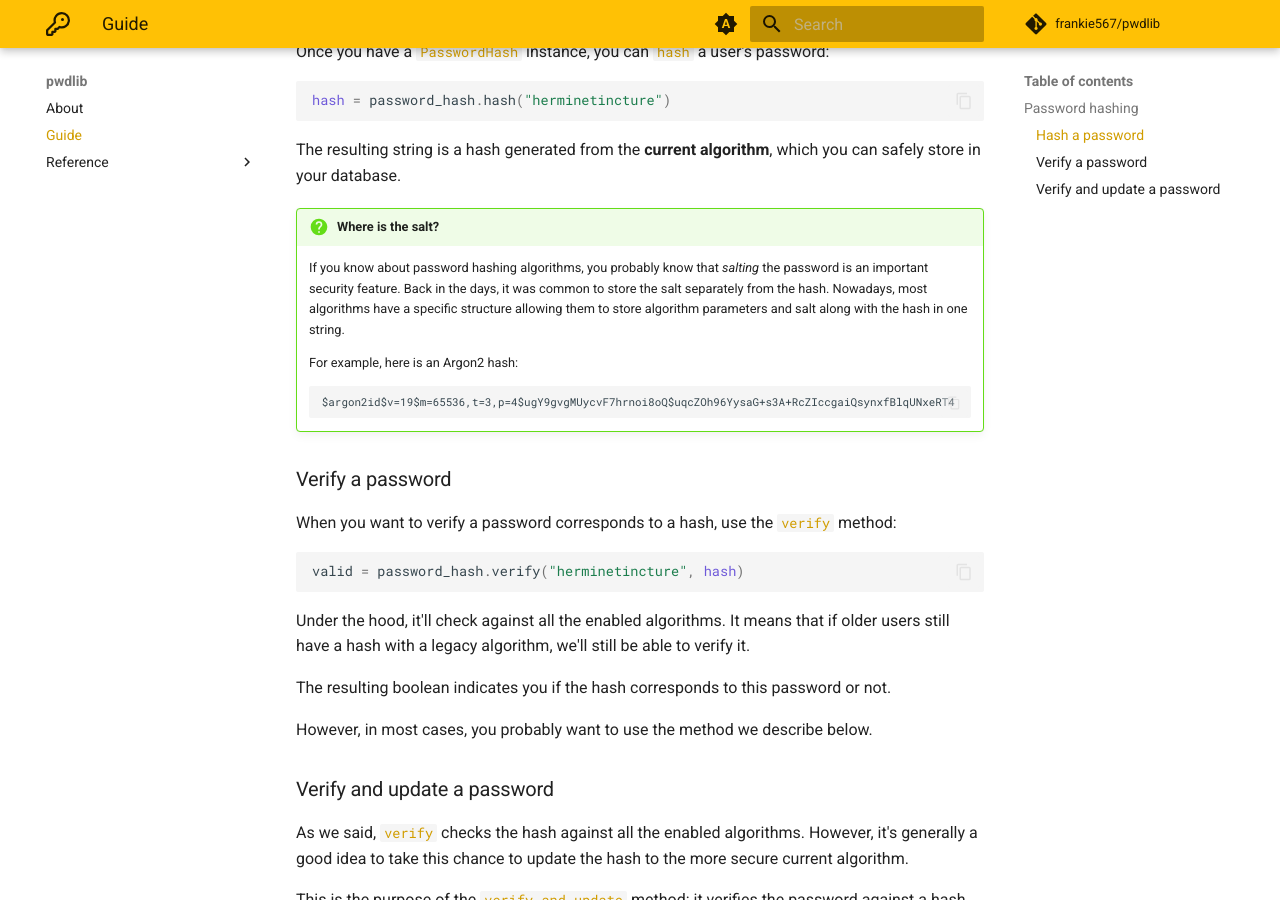
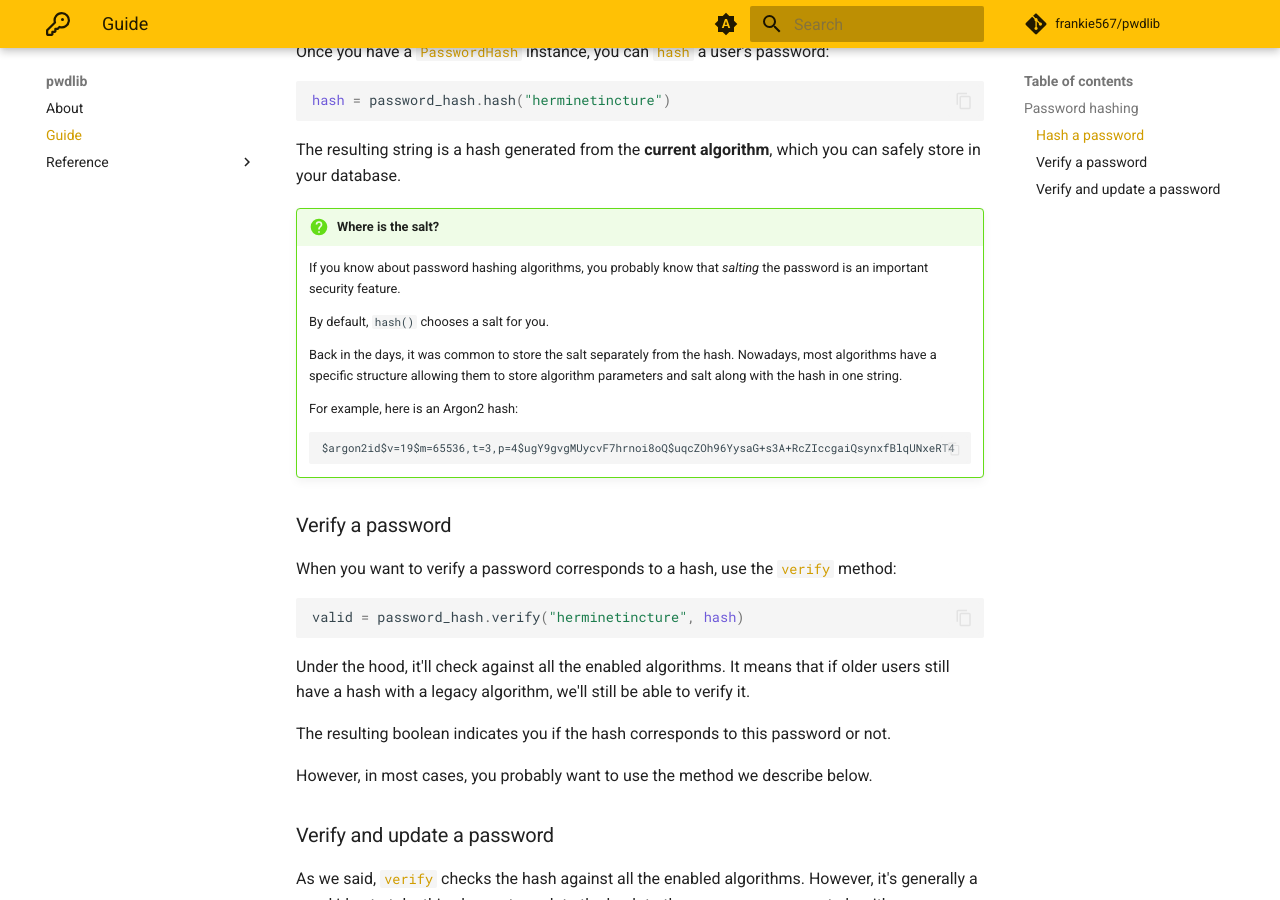
Before and after one commit to frankie567/pwdlib, an MkDocs documentation site: the page built from docs/guide.md, in a window 1280 px wide and 900 px high, scrolled down 1377 px. Built offline with MkDocs 1.6.1 and Material for MkDocs 9.7.7, drawn with Linux system fonts in a browser that asks for light colours; comment, search, counter and statistics services are not loaded.

Commit message:
Update the guide, too.

```diff
--- a/docs/guide.md
+++ b/docs/guide.md
@@ -67,7 +67,11 @@ The resulting string is a hash generated from the **current algorithm**, which y
 
 !!! question "Where is the salt?"
 
-    If you know about password hashing algorithms, you probably know that *salting* the password is an important security feature. Back in the days, it was common to store the salt separately from the hash. Nowadays, most algorithms have a specific structure allowing them to store algorithm parameters and salt along with the hash in one string.
+    If you know about password hashing algorithms, you probably know that *salting* the password is an important security feature.
+
+    By default, `hash()` chooses a salt for you.
+
+    Back in the days, it was common to store the salt separately from the hash. Nowadays, most algorithms have a specific structure allowing them to store algorithm parameters and salt along with the hash in one string.
 
     For example, here is an Argon2 hash:
 
```
